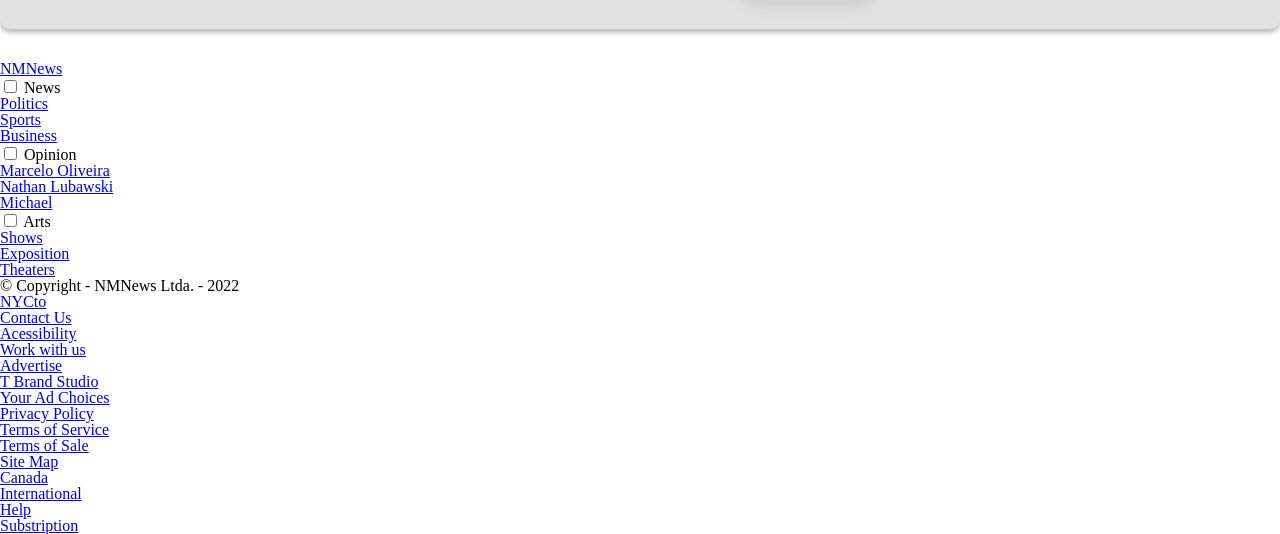
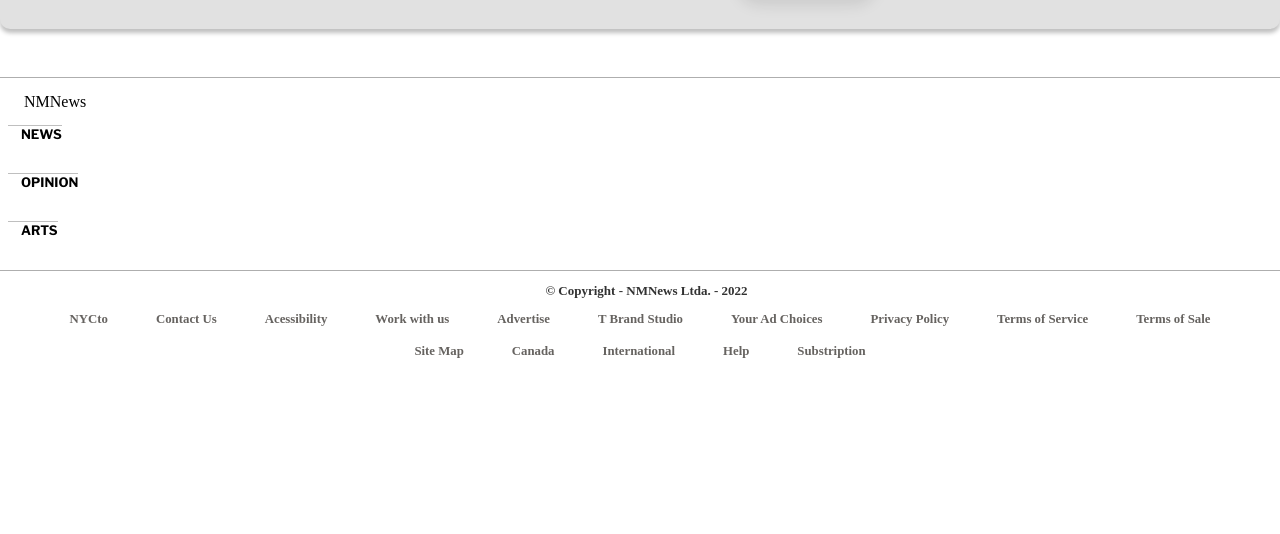
Before and after one commit to mosilva/NMNews, a plain HTML site: page index.html in a window 1280 px wide. Shown: the part 2628-3162 px from the top of the page. After the commit the page ends 3002 px from the top, so only its background shows below. Drawn offline with nearby package versions, Linux system fonts and the light colour scheme; the site is published under a folder, as on GitHub Pages, so addresses that start at the root find nothing; a web font is replaced by a local one.

Commit message:
fix path in import footer in index-style.css

```diff
--- a/assets/css/index-style.css
+++ b/assets/css/index-style.css
@@ -2,7 +2,7 @@
 @import url("./top-bar.css");
 @import url("./news-main.css");
 @import url("./carousel.css");
-@import url("/assets/css/footer.css");
+@import url("./footer.css");
 
 :root{
   --header-color: #ffffff;
```
